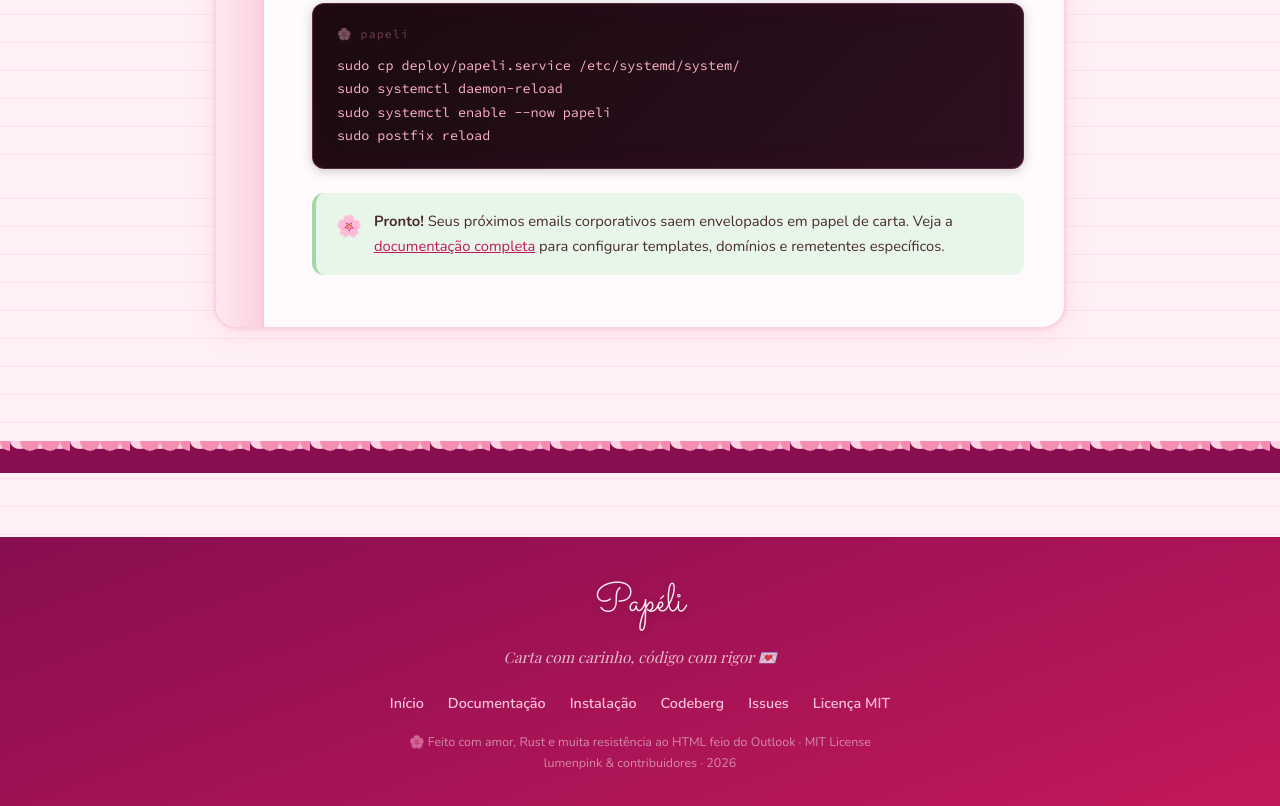
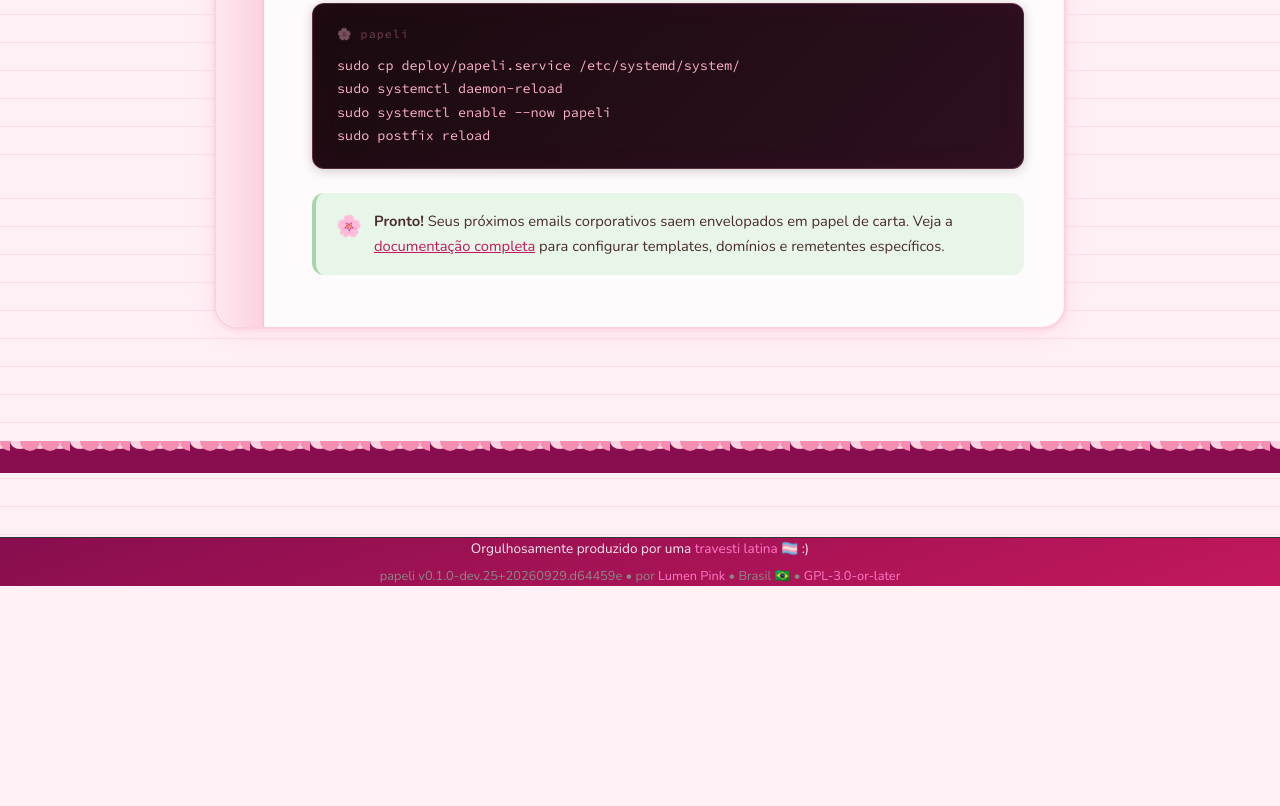
Before and after one commit to lumenpink/papeli, a plain HTML site: page site/index.html in a window 1280 px wide. Shown: the part 4629-5435 px from the top of the page. After the commit the page ends 5215 px from the top, so only its background shows below. Drawn offline with nearby package versions, Linux system fonts and the light colour scheme; a web font is replaced by a local one.

Commit message:
chore(gost): align with GOST standards and canonical footer

```diff
--- a/site/index.html
+++ b/site/index.html
@@ -48,6 +48,39 @@
       opacity: 0.5;
     }
   </style>
+
+  <style>
+    .site-footer {
+      border-top: 1px solid var(--border, #333);
+      padding: 2rem 1rem;
+      margin-top: 3rem;
+      text-align: center;
+      font-size: 0.85rem;
+      line-height: 1.6;
+    }
+    .footer-canonical {
+      display: flex;
+      flex-direction: column;
+      gap: 0.4rem;
+      align-items: center;
+      justify-content: center;
+    }
+    .footer-line-identity {
+      font-weight: 500;
+    }
+    .footer-line-metadata {
+      color: var(--text-muted, #888);
+      font-size: 0.8rem;
+    }
+    .site-footer a {
+      color: var(--accent, #ff79c6);
+      text-decoration: none;
+    }
+    .site-footer a:hover {
+      text-decoration: underline;
+    }
+  </style>
+
 </head>
 <body>
 
@@ -348,20 +381,12 @@ sudo postfix reload</code></pre>
   <!-- ─── Footer ─── -->
   <div class="lace-top" style="background-color: #880e4f;"></div>
   <footer class="site-footer">
-    <div class="footer-inner">
-      <div class="footer-logo">Papéli</div>
-      <div class="footer-tagline">Carta com carinho, código com rigor 💌</div>
-      <nav class="footer-links" aria-label="Links do rodapé">
-        <a href="index.html">Início</a>
-        <a href="docs.html">Documentação</a>
-        <a href="downloads.html">Instalação</a>
-        <a href="https://codeberg.org/lumenpink/papeli" target="_blank" rel="noopener">Codeberg</a>
-        <a href="https://codeberg.org/lumenpink/papeli/issues" target="_blank" rel="noopener">Issues</a>
-        <a href="https://codeberg.org/lumenpink/papeli/raw/branch/main/LICENSE-MIT" target="_blank" rel="noopener">Licença MIT</a>
-      </nav>
-      <div class="footer-copy">
-        🌸 Feito com amor, Rust e muita resistência ao HTML feio do Outlook · MIT License<br>
-        lumenpink &amp; contribuidores · 2026
+    <div class="footer-canonical">
+      <div class="footer-line footer-line-identity">
+        Orgulhosamente produzido por uma <a href="https://travesti.2lp.in/pt/" target="_blank" rel="noopener">travesti latina</a> 🏳️‍⚧️ :)
+      </div>
+      <div class="footer-line footer-line-metadata">
+        papeli v0.1.0-dev.25+20260929.d64459e • por <a href="https://lumen.pink" target="_blank" rel="noopener">Lumen Pink</a> • Brasil 🇧🇷 • <a href="LICENSE" target="_blank" rel="noopener">GPL-3.0-or-later</a>
       </div>
     </div>
   </footer>
```
Also changed, not shown: 3 other files.
